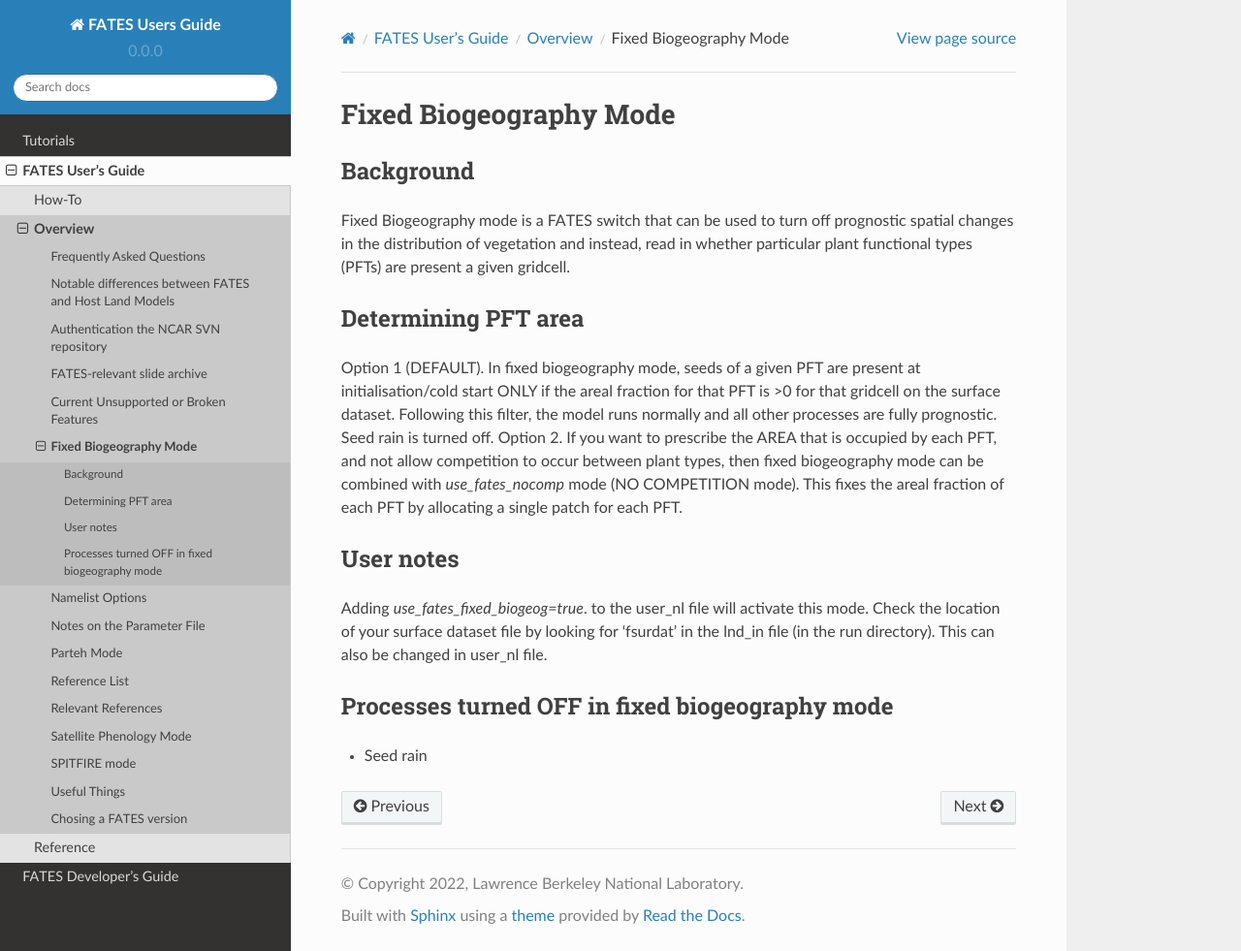
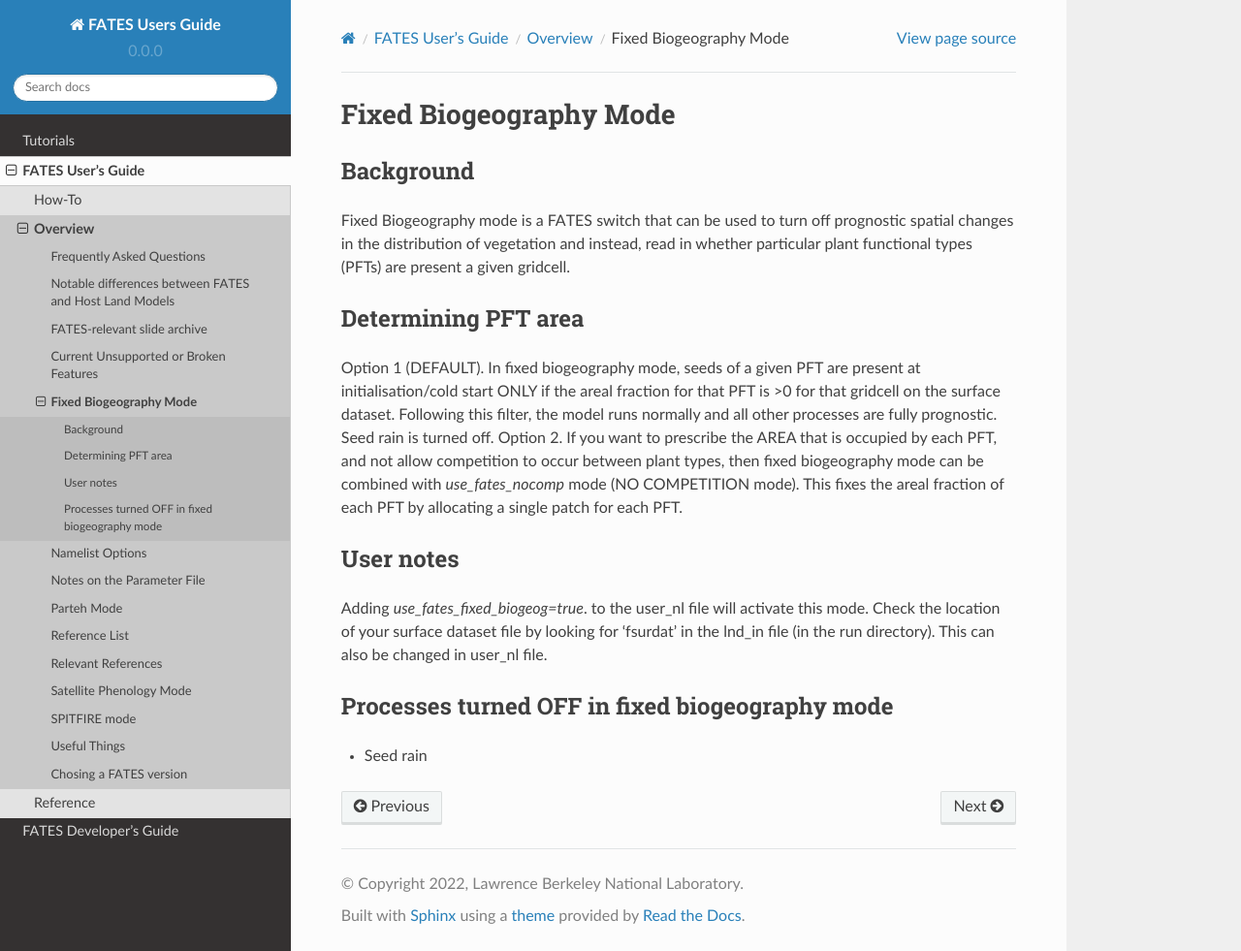
Before and after one commit to NGEET/fates-users-guide, a Sphinx documentation site: the page built from docs/source/user/Fixed-Biogeography-Mode.md, in a window 1280 px wide and 981 px high. Shown: the whole window at 97% size. Built offline with Sphinx 7.4.7 and the Read the Docs theme 2.0.0, drawn with Linux system fonts in a browser that asks for light colours; pages that are not in the unit, such as notebooks, are missing from menus.

Commit message:
reorganizing user contents

```diff
--- a/docs/source/user/overview.rst
+++ b/docs/source/user/overview.rst
@@ -10,11 +10,9 @@
 
    faq
    notable
-   Authenticating-the-NCAR-SVN-Repository
    Communal-slides-related-to-FATES
    Current-Unsupported-or-Broken-Features
    Fixed-Biogeography-Mode
-   GIT-for-newbies-(START-HERE)
    Namelist-Options-and-Run-Time-Modes
    Notes-on-the-Parameter-File
    PARTEH-Modes
```
